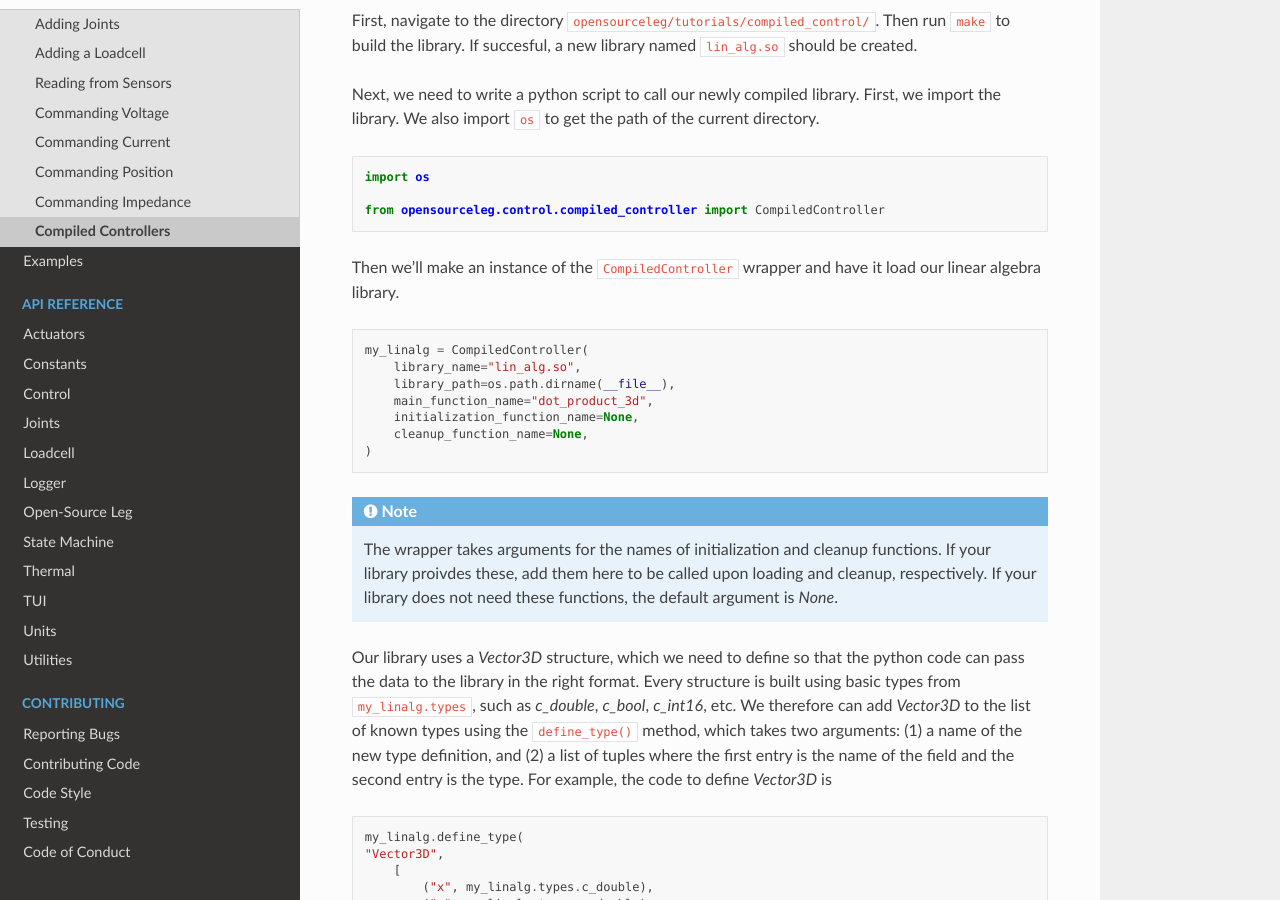
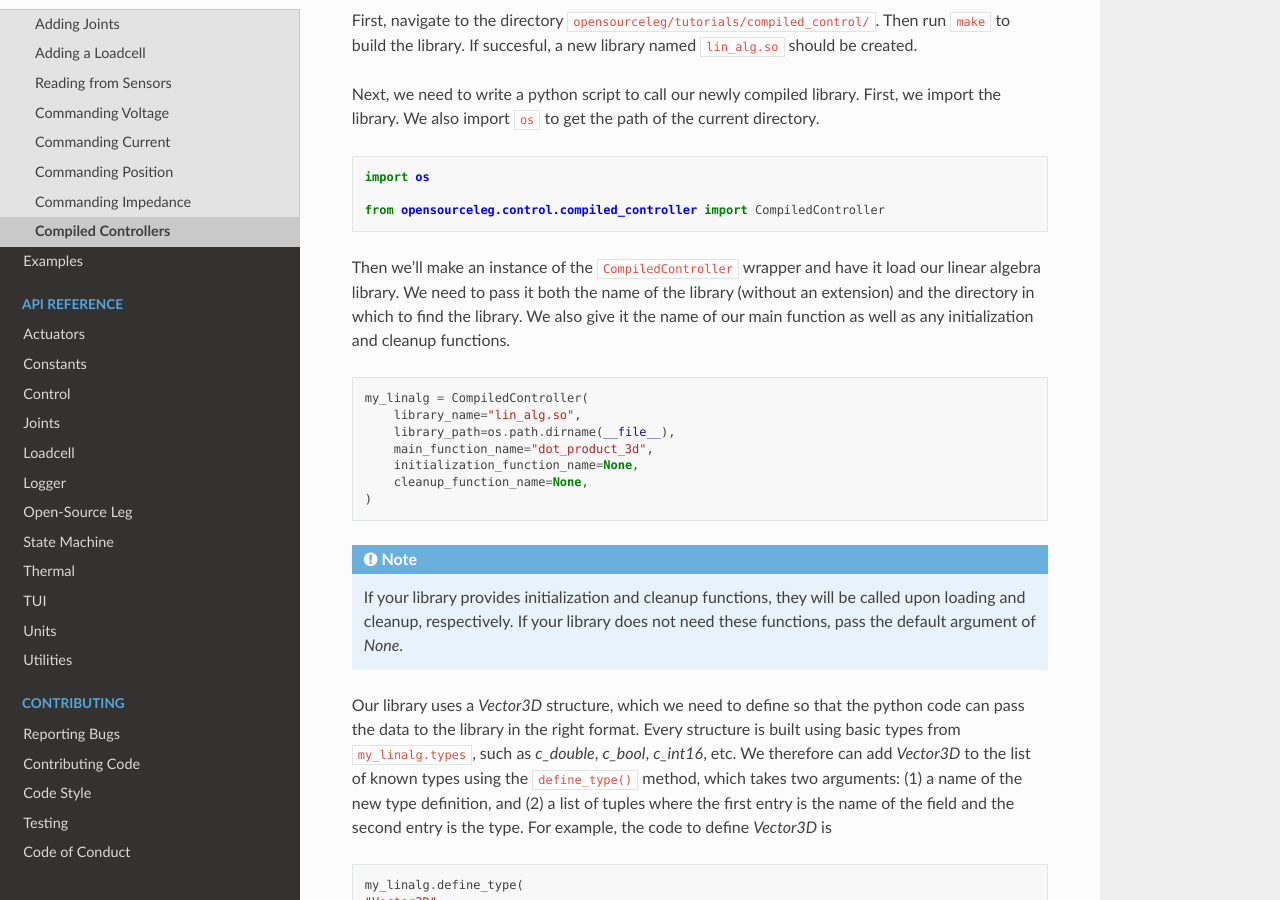
Before and after one commit to neurobionics/opensourceleg, a Sphinx documentation site: the page built from docs/tutorials/compiled_control.rst, in a window 1280 px wide and 900 px high, scrolled down 642 px. Built offline with Sphinx 7.4.7 and the Read the Docs theme 2.0.0, drawn with Linux system fonts in a browser that asks for light colours; some of the changed text lies outside the part shown.

Commit message:
Added full code at bottom of tutorial.

```diff
--- a/docs/tutorials/compiled_control.rst
+++ b/docs/tutorials/compiled_control.rst
@@ -24,6 +24,8 @@
     from opensourceleg.control.compiled_controller import CompiledController
 
 Then we'll make an instance of the ``CompiledController`` wrapper and have it load our linear algebra library.
+We need to pass it both the name of the library (without an extension) and the directory in which to find the library.
+We also give it the name of our main function as well as any initialization and cleanup functions.
 
 .. code-block:: python
 
@@ -36,9 +38,9 @@
     )
 
 .. Note::
-    The wrapper takes arguments for the names of initialization and cleanup functions.
-    If your library proivdes these, add them here to be called upon loading and cleanup, respectively.
-    If your library does not need these functions, the default argument is `None`.
+
+    If your library provides initialization and cleanup functions, they will be called upon loading and cleanup, respectively.
+    If your library does not need these functions, pass the default argument of `None`.
 
 Our library uses a `Vector3D` structure, which we need to define so that the python code can pass the data to the library
 in the right format. Every structure is built using basic types from ``my_linalg.types``,
@@ -100,3 +102,9 @@
     print(f"Dot product: {outputs.result}")
 
     Dot product: 3.6549999999971154e-05
+
+.. rubric:: Here is the full code for this tutorial:
+
+.. literalinclude:: ../../tutorials/compiled_control/compiled_control.py
+    :language: python
+    :linenos:
```
